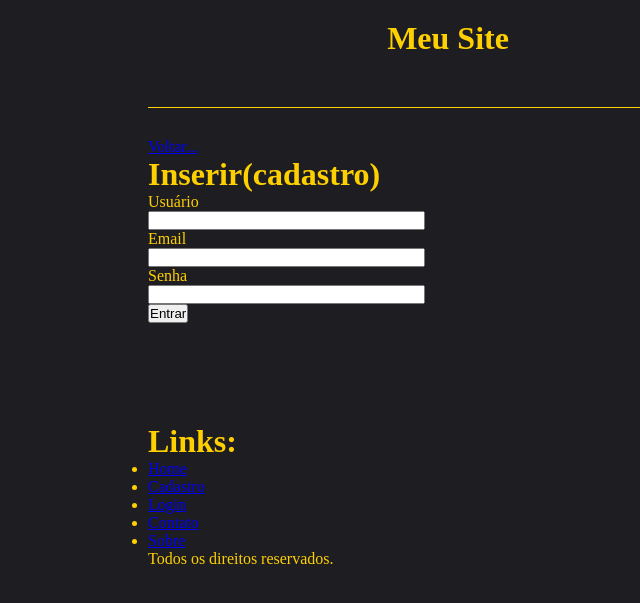
After one commit to MiguelWilliam-IF/programacao_internet, a Flask app: page /inserir in a window 1280 px wide. The commit adds this page. Shown: the top 603 px of the page, without its empty margins (192-832 px from the left). Run offline with Flask 3, Linux system fonts and the light colour scheme.

Commit message:
aula 180625.2

```diff
--- /dev/null
+++ b/app/forms/inserir_form.py
@@ -0,0 +1,9 @@
+from flask_wtf import FlaskForm
+from wtforms import StringField, PasswordField, BooleanField, SubmitField
+from wtforms.validators import DataRequired
+
+class InserirForm(FlaskForm):
+    username = StringField('Usuário', validators=[DataRequired()])
+    email = StringField('Email')
+    password = PasswordField('Senha')
+    submit = SubmitField('Entrar')
--- a/app/routes.py
+++ b/app/routes.py
@@ -1,8 +1,10 @@
-from app import app
-from flask import render_template
+from app import app, db
+from flask import render_template, redirect, request
 from app.forms.login_form import LoginForm
+from app.forms.inserir_form import InserirForm
 from app.controllers.authenticationController import AuthenticationController
-
+from app.controllers.insertController import InsertController
+from app.models import Usuario
 
 @app.route("/")
 def home():
@@ -22,3 +24,20 @@ def login():
     if formulario.validate_on_submit():
         return AuthenticationController.login(formulario)
     return render_template("login.html", title='Login', form=formulario)
+
+@app.route("/cadastro")
+def cadastro():
+    usuario = Usuario(username='leosilva', email='leo@leo.com')
+    db.session.add(usuario)
+    db.session.commit()
+
+    return redirect('/')
+
+@app.route("/inserir", methods=['GET', 'POST'])
+def inserir():
+    formulario = InserirForm()
+
+    if formulario.validate_on_submit():
+        return InsertController.cadastro(formulario)
+
+    return render_template("inserir.html", title='Cadastro', form=formulario)
--- a/app/templates/base.html
+++ b/app/templates/base.html
@@ -32,6 +32,7 @@
         <h1>Links:</h1>
         <ul>
             <li><a href="/">Home</a></li>
+            <li><a href="/inserir">Cadastro</a></li>
             <li><a href="/login">Login</a></li>
             <li><a href="/contato">Contato</a></li>
             <li><a href="/sobre">Sobre</a></li>
--- /dev/null
+++ b/app/templates/inserir.html
@@ -0,0 +1,25 @@
+{% extends "base.html" %}
+
+{% block titulo %}Inserir{% endblock %}
+
+{% block conteudo %}
+    <a href="/">Voltar...</a>
+
+    <h1>Inserir(cadastro)</h1>
+    <form action="inserir" method="post" novalidate>
+        {{ form.hidden_tag() }}
+        <p>
+            {{ form.username.label }}<br>
+            {{ form.username(size=32) }}
+        </p>
+        <p>
+            {{ form.email.label }}<br>
+            {{ form.email(size=32) }}
+        </p>
+        <p>
+            {{ form.password.label }}<br>
+            {{ form.password(size=32) }}
+        </p>
+        <p>{{ form.submit() }}</p>
+    </form>
+{% endblock %}
```
Also changed, not shown: app/controllers/insertController.py (added, +15 -0 lines).
